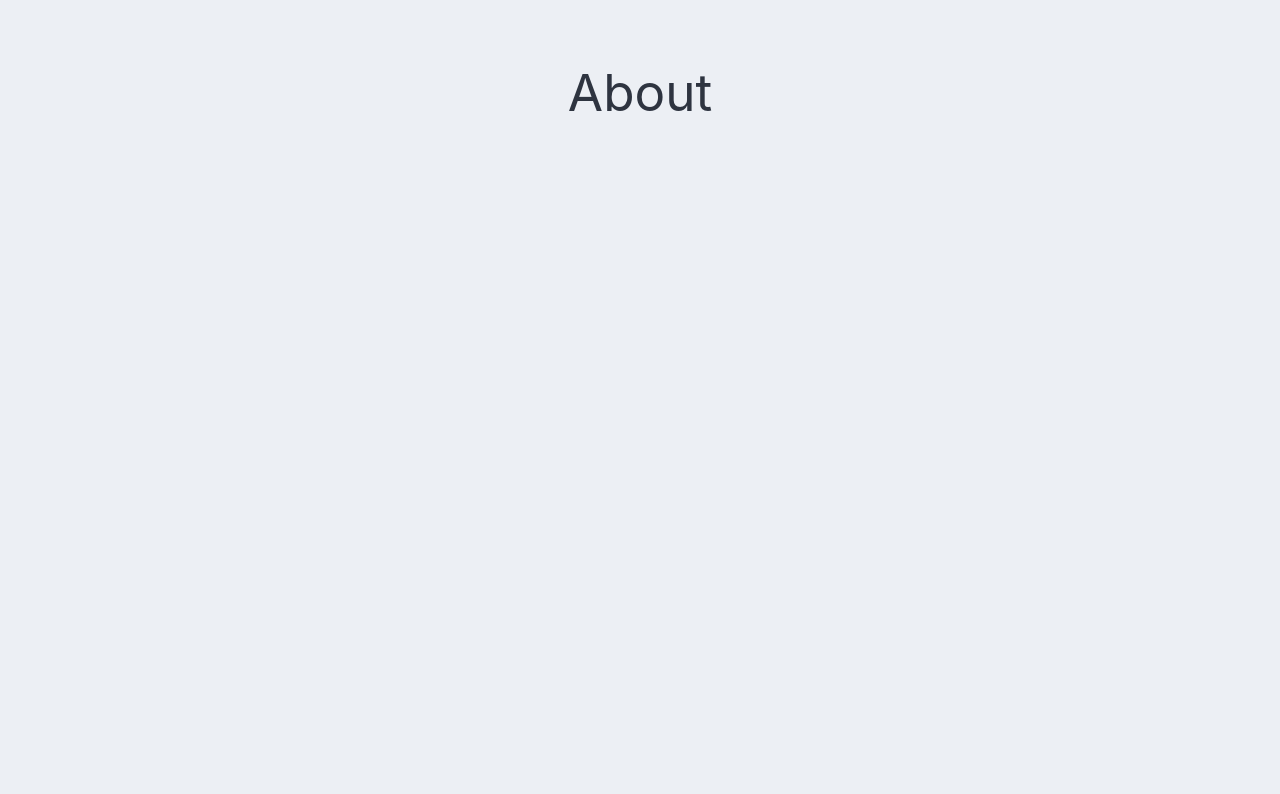
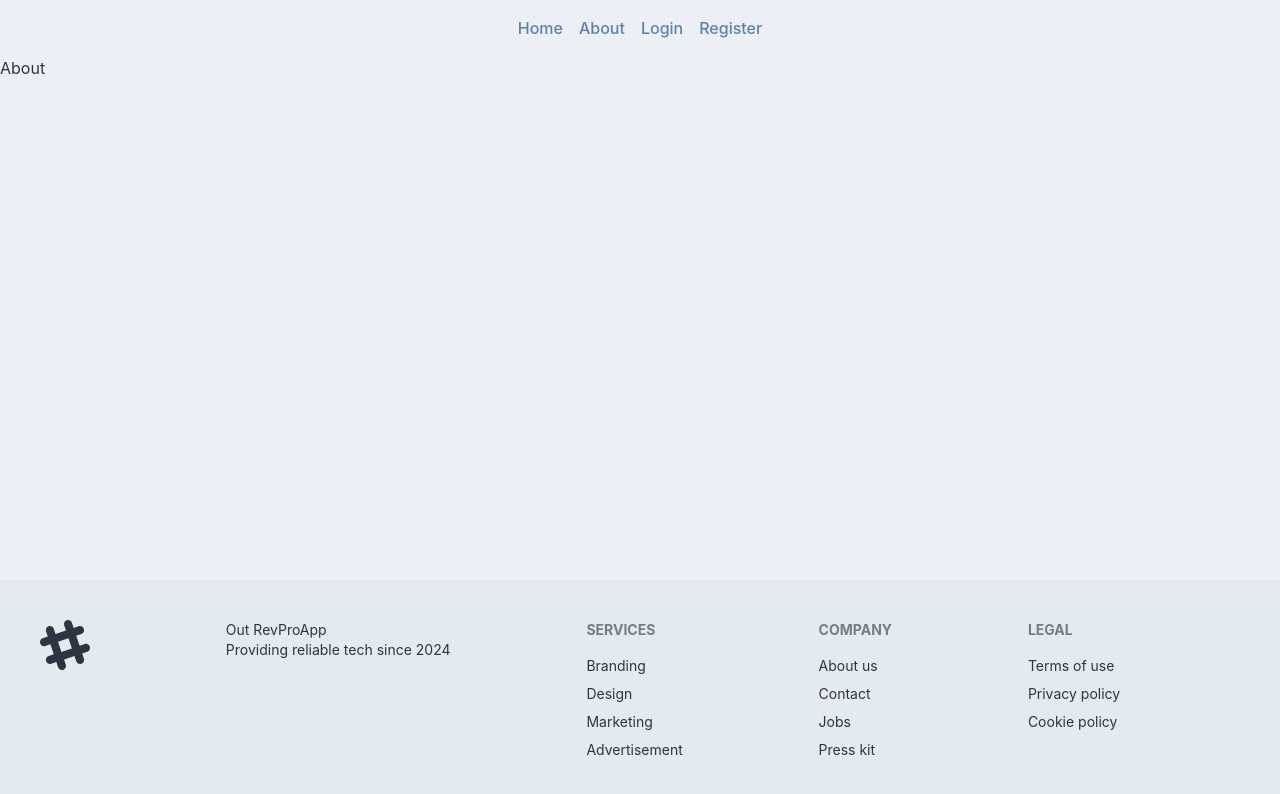
Before and after one commit to Will-Java-FS/Team0Project2RevLearnFrontEnd, a React (Vite) app in the folder frontend/: page /about in a window 1280 px wide. Shown: the top 794 px of the page. Built offline with nearby package versions, Linux system fonts and the light colour scheme.

Commit message:
modified:   frontend/src/App.css 	modified:   frontend/src/App.tsx 	new file:   frontend/src/components/Footer.tsx 	modified:   frontend/src/index.css 	modified:   frontend/src/pages/Layout.tsx

```diff
--- a/frontend/src/App.css
+++ b/frontend/src/App.css
@@ -1,10 +1,3 @@
 @tailwind base;
 @tailwind components;
 @tailwind utilities;
-
-#root {
-  max-width: 1280px;
-  margin: 0 auto;
-  padding: 2rem;
-  text-align: center;
-}
--- a/frontend/src/App.tsx
+++ b/frontend/src/App.tsx
@@ -11,6 +11,7 @@
 import AllCourses from './pages/AllCourses';
 import Forum from './pages/Forum';
 import ForumPost from './pages/ForumPost';
+import Layout from './pages/Layout';
 
 const App = () => {
   const handleRegisterSuccess = () => {
@@ -20,6 +21,7 @@
 
   return (
     <Router>
+      <Layout>
 
         <Routes>
           <Route path="/" element={<Home />} />
@@ -27,7 +29,7 @@
             path="/register"
             element={<Register onRegisterSuccess={handleRegisterSuccess} />}
           />
-        <Route path="/login" element={<Login onRegisterSuccess={handleRegisterSuccess} />} />
+          <Route path="/login" element={<Login />} />
           <Route path="/allprograms" element={<AllPrograms />} />
           <Route path="/dashboard" element={<Dashboard />} />
           <Route path="/about" element={<About />} />
@@ -37,6 +39,7 @@
           <Route path="/forum" element={<Forum />} />
           <Route path="/forumpost" element={<ForumPost />} />
         </Routes>
+      </Layout>
 
     </Router>
   );
--- /dev/null
+++ b/frontend/src/components/Footer.tsx
@@ -0,0 +1,46 @@
+export default function Footer() {
+    return (
+        <div>
+            <footer className="footer bg-base-200 text-base-content p-10">
+                <svg
+                    width="50"
+                    height="50"
+                    viewBox="0 0 24 24"
+                    xmlns="http://www.w3.org/2000/svg"
+                    fillRule="evenodd"
+                    clipRule="evenodd"
+                    className="fill-current"
+                >
+                    <path
+                        d="M22.672 15.226l-2.432.811.841 2.515c.33 1.019-.209 2.127-1.23 2.456-1.15.325-2.148-.321-2.463-1.226l-.84-2.518-5.013 1.677.84 2.517c.391 1.203-.434 2.542-1.831 2.542-.88 0-1.601-.564-1.86-1.314l-.842-2.516-2.431.809c-1.135.328-2.145-.317-2.463-1.229-.329-1.018.211-2.127 1.231-2.456l2.432-.809-1.621-4.823-2.432.808c-1.355.384-2.558-.59-2.558-1.839 0-.817.509-1.582 1.327-1.846l2.433-.809-.842-2.515c-.33-1.02.211-2.129 1.232-2.458 1.02-.329 2.13.209 2.461 1.229l.842 2.515 5.011-1.677-.839-2.517c-.403-1.238.484-2.553 1.843-2.553.819 0 1.585.509 1.85 1.326l.841 2.517 2.431-.81c1.02-.33 2.131.211 2.461 1.229.332 1.018-.21 2.126-1.23 2.456l-2.433.809 1.622 4.823 2.433-.809c1.242-.401 2.557.484 2.557 1.838 0 .819-.51 1.583-1.328 1.847m-8.992-6.428l-5.01 1.675 1.619 4.828 5.011-1.674-1.62-4.829z"
+                    />
+                </svg>
+                <p>
+                    Out RevProApp
+                    <br />
+                    Providing reliable tech since 2024
+                </p>
+                <nav>
+                    <h6 className="footer-title">Services</h6>
+                    <a className="link link-hover">Branding</a>
+                    <a className="link link-hover">Design</a>
+                    <a className="link link-hover">Marketing</a>
+                    <a className="link link-hover">Advertisement</a>
+                </nav>
+                <nav>
+                    <h6 className="footer-title">Company</h6>
+                    <a className="link link-hover">About us</a>
+                    <a className="link link-hover">Contact</a>
+                    <a className="link link-hover">Jobs</a>
+                    <a className="link link-hover">Press kit</a>
+                </nav>
+                <nav>
+                    <h6 className="footer-title">Legal</h6>
+                    <a className="link link-hover">Terms of use</a>
+                    <a className="link link-hover">Privacy policy</a>
+                    <a className="link link-hover">Cookie policy</a>
+                </nav>
+            </footer>
+        </div>
+    );
+}
--- a/frontend/src/index.css
+++ b/frontend/src/index.css
@@ -12,25 +12,3 @@
   -webkit-font-smoothing: antialiased;
   -moz-osx-font-smoothing: grayscale;
 }
-
-
-body {
-  margin: 0;
-    max-width: 1280px;
-  margin: 0 auto;
-  padding: 2rem;
-  display: flex;
-  place-items: center;
-
-}
-#root {
-  max-width: 1280px;
-  margin: 0 auto;
-  padding: 2rem;
-  text-align: center;
-}
-
-h1 {
-  font-size: 3.2em;
-  line-height: 1.1;
-}
--- a/frontend/src/pages/Layout.tsx
+++ b/frontend/src/pages/Layout.tsx
@@ -1,6 +1,7 @@
 import React from 'react';
 import { ReactNode } from 'react';
 import Navbar from '../components/Navbar';
+import Footer from '../components/Footer';
 
 interface LayoutProps {
     children: ReactNode;
@@ -15,11 +16,7 @@
             <main role="main" className="flex-grow">
                 {children}
             </main>
-            <footer className="text-center p-4 bg-gray-200 dark:bg-gray-800">
-                <p className="text-primary">
-                    &copy; 2024 My App
-                </p>
-            </footer>
+            <Footer />
         </div>
     );
 };
```
Lines whose indentation alone changed are shown as unchanged.
